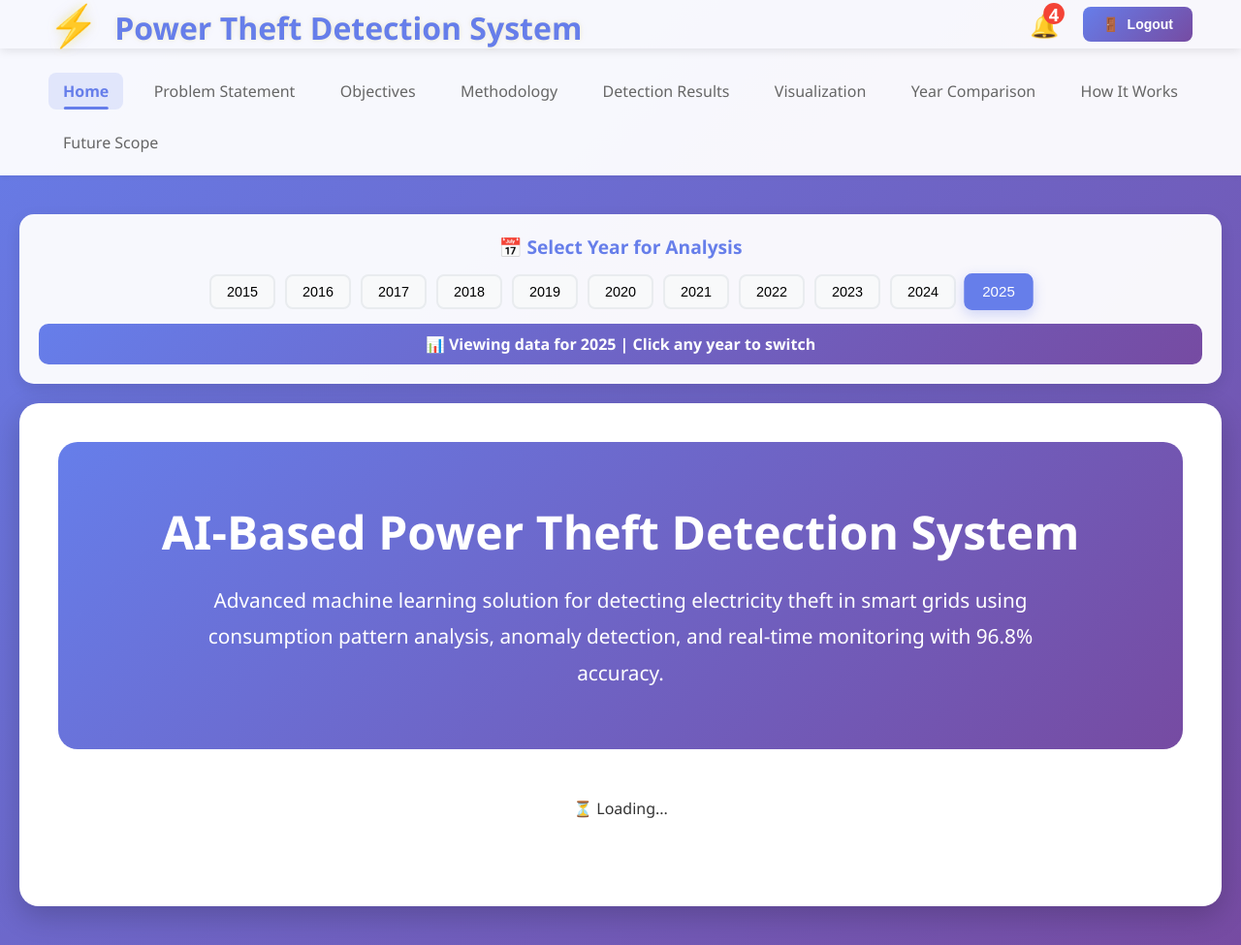
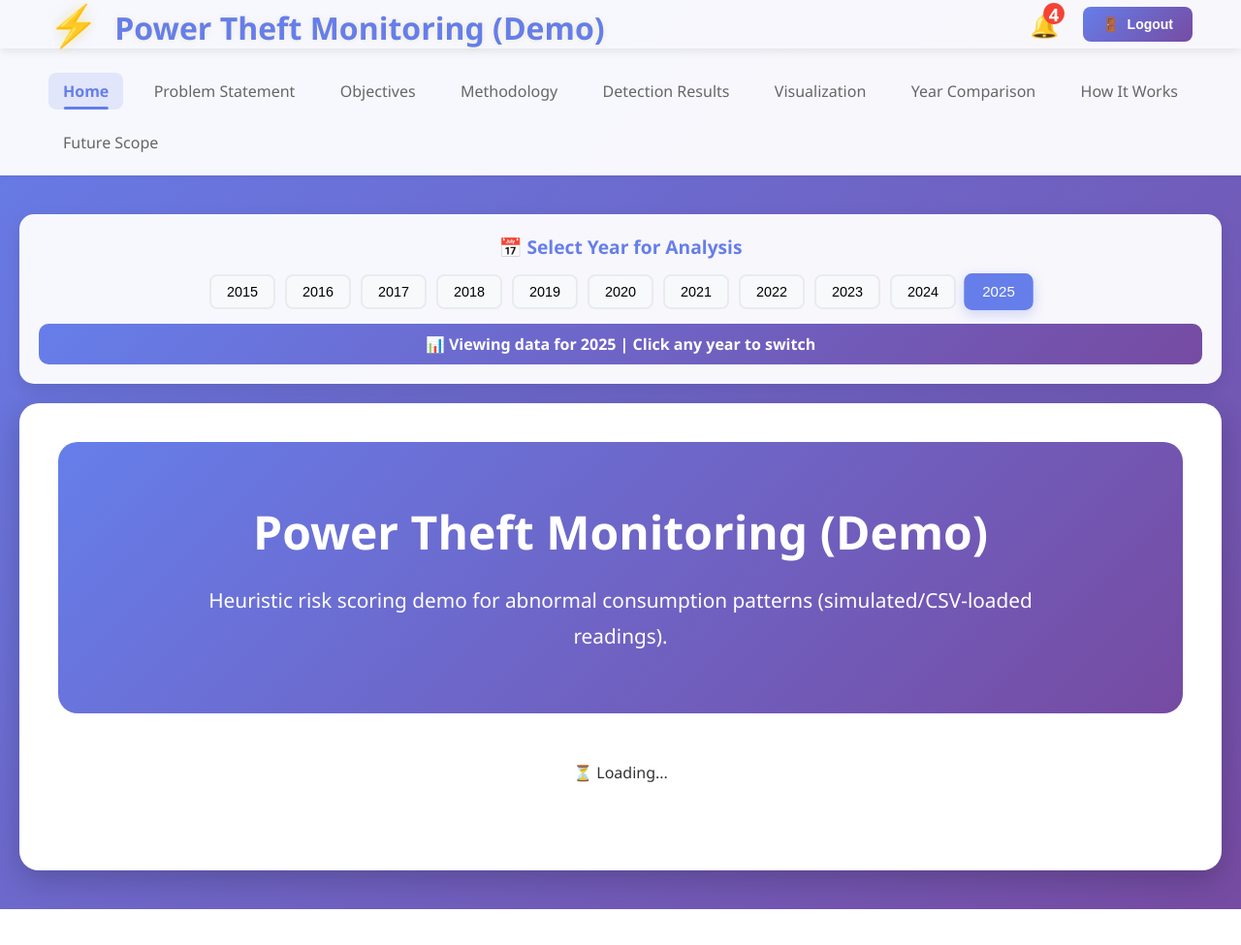
Before and after one commit to girishk03/power-theft-detection-system, a Flask app: page / in a window 1280 px wide. Shown: the whole page at 97% size. After the commit the page ends 938 px from the top, so only its background shows below. Run offline with Flask 3, Linux system fonts and the light colour scheme; the visitor is signed in with stand-in values (Sample User, id 1).

Commit message:
docs(ui): reframe dashboard text as heuristic demo

```diff
--- a/templates/index_with_timeline.html
+++ b/templates/index_with_timeline.html
@@ -3,7 +3,7 @@
 <head>
     <meta charset="UTF-8">
     <meta name="viewport" content="width=device-width, initial-scale=1.0">
-    <title>Power Theft Detection System - AI-Based IDS</title>
+    <title>Power Theft Monitoring (Demo) - Heuristic Risk Scoring</title>
     <script src="https://cdn.jsdelivr.net/npm/chart.js"></script>
     <style>
         * {
@@ -1244,7 +1244,7 @@
 <body>
     <div class="navbar">
         <div class="navbar-left">
-            <h1><span class="lightning-icon">⚡</span> Power Theft Detection System</h1>
+            <h1><span class="lightning-icon">⚡</span> Power Theft Monitoring (Demo)</h1>
         </div>
         <div class="navbar-right">
             <div class="alert-bell" onclick="toggleAlertPanel()">
@@ -1305,8 +1305,8 @@
         <!-- Home Section -->
         <div id="home" class="section active">
             <div class="hero">
-                <h1>AI-Based Power Theft Detection System</h1>
-                <p>Advanced machine learning solution for detecting electricity theft in smart grids using consumption pattern analysis, anomaly detection, and real-time monitoring with 96.8% accuracy.</p>
+                <h1>Power Theft Monitoring (Demo)</h1>
+                <p>Heuristic risk scoring demo for abnormal consumption patterns (simulated/CSV-loaded readings).</p>
             </div>
 
             <div class="stats-grid" id="statsGrid">
@@ -1335,7 +1335,7 @@
             <div class="objectives-list">
                 <div class="objective-item">
                     <h3>🎯 Primary Objective</h3>
-                    <p>Develop an AI-based intrusion detection system to identify electricity theft patterns with high accuracy and minimal false positives.</p>
+                    <p>Demonstrate a monitoring workflow that flags abnormal consumption using heuristic risk scoring.</p>
                 </div>
                 <div class="objective-item">
                     <h3>📊 Data Analysis</h3>
@@ -1343,11 +1343,11 @@
                 </div>
                 <div class="objective-item">
                     <h3>🤖 Machine Learning</h3>
-                    <p>Implement advanced ML algorithms including Random Forest, Neural Networks, and ensemble methods.</p>
+                    <p>Show an ML-ready code structure (optional experimental modules not used in the demo runtime).</p>
                 </div>
                 <div class="objective-item">
-                    <h3>⚡ Real-time Detection</h3>
-                    <p>Provide real-time monitoring and alert system for immediate theft detection and response.</p>
+                    <h3>⚡ Monitoring Workflow</h3>
+                    <p>Provide a dashboard + API workflow with poll-based simulated monitoring and rule-based alerts.</p>
                 </div>
             </div>
         </div>
@@ -1356,12 +1356,10 @@
         <div id="methodology" class="section">
             <h2>Methodology</h2>
             <h3>Dataset</h3>
-            <p><strong>Extended SGCC Dataset (2015-2025)</strong></p>
+            <p><strong>Demo Dataset (simulated / CSV-loaded)</strong></p>
             <ul>
-                <li>42,372 customers with 11 years of consumption data</li>
-                <li>4,321 days of daily consumption readings</li>
-                <li>Real utility company data from State Grid Corporation of China</li>
-                <li>8.5% theft rate with realistic consumption patterns</li>
+                <li>Illustrative customer/meter records generated at runtime or loaded from a CSV file</li>
+                <li>Schema is intentionally simple for demonstration purposes</li>
             </ul>
 
             <h3>Machine Learning Pipeline</h3>
@@ -1385,7 +1383,7 @@
         <!-- Detection Results -->
         <div id="results" class="section">
             <h2>Detection Results</h2>
-            <p>Real-time theft detection results based on consumption pattern analysis for the selected year:</p>
+            <p>Demo results based on heuristic risk scoring for the selected year:</p>
 
             <div class="results-table">
                 <table>
@@ -1400,7 +1398,7 @@
                             <th>Power Factor</th>
                             <th>Unit Consumed (kWh)</th>
                             <th>Expected (kWh)</th>
-                            <th>Theft Probability</th>
+                            <th>Risk Score (Demo)</th>
                             <th>Risk Level</th>
                             <th>Status</th>
                             <th>Action</th>
@@ -1440,7 +1438,7 @@
                 </div>
                 <div class="legend-item">
                     <div class="legend-color legend-theft"></div>
-                    <span>Detected Theft/Anomaly</span>
+                    <span>Flagged Anomaly (Demo)</span>
                 </div>
                 <div class="legend-item">
                     <div class="legend-color legend-threshold"></div>
@@ -1451,7 +1449,7 @@
 
         <!-- How It Works -->
         <div id="how-it-works" class="section">
-            <h2>⚡ How Theft Detection Works - Live Demo</h2>
+            <h2>⚡ How Risk Scoring Works (Demo)</h2>
 
             <!-- Interactive Visualization -->
             <div style="background: linear-gradient(135deg, #667eea 0%, #764ba2 100%); padding: 40px; border-radius: 20px; margin: 30px 0; box-shadow: 0 10px 30px rgba(0,0,0,0.3);">
@@ -1558,10 +1556,10 @@
                         </div>
                     </div>
 
-                    <!-- AI Detection System -->
+                    <!-- Risk Scoring (Demo) -->
                     <div style="position: absolute; left: 50%; transform: translateX(-50%); bottom: 40px; text-align: center;">
                         <div id="aiSystem" style="background: linear-gradient(135deg, #667eea, #764ba2); padding: 20px 40px; border-radius: 15px; box-shadow: 0 5px 15px rgba(102,126,234,0.5); transition: all 0.3s;">
-                            <div style="color: white; font-size: 1.5em; margin-bottom: 10px;">🤖 AI Detection System</div>
+                            <div style="color: white; font-size: 1.5em; margin-bottom: 10px;">📊 Risk Scoring (Demo)</div>
                             <div id="detectionStatus" style="color: white; font-weight: 600; font-size: 1.2em;">Monitoring...</div>
                             <div id="theftProbability" style="color: white; font-size: 1.5em; margin-top: 10px; font-weight: 700;">0%</div>
                         </div>
@@ -1569,7 +1567,7 @@
 
                 </div>
 
-                <!-- Real-time Metrics -->
+                <!-- Live Metrics (Simulated) -->
                 <div style="background: white; padding: 20px; border-radius: 15px; margin-top: 20px;">
                     <div style="display: grid; grid-template-columns: repeat(auto-fit, minmax(200px, 1fr)); gap: 20px;">
                         <div style="text-align: center; padding: 15px; background: #f8f9fa; border-radius: 10px;">
@@ -1595,19 +1593,17 @@
             <!-- Detection Process Explanation -->
             <h3>🔍 Detection Process</h3>
             <ol style="font-size: 1.1em; line-height: 1.8;">
-                <li><strong>Data Collection:</strong> Smart meters collect consumption data every day</li>
+                <li><strong>Data Collection:</strong> Readings are simulated or loaded from a CSV file</li>
                 <li><strong>Pattern Analysis:</strong> The system analyzes consumption patterns</li>
                 <li><strong>Anomaly Detection:</strong> System identifies unusual consumption behaviors</li>
                 <li><strong>Risk Assessment (Demo Mode):</strong> The dashboard computes a heuristic risk score using: <code>risk_score = 1 - (actual_consumption / expected_consumption)</code></li>
                 <li><strong>Alert Generation:</strong> High-risk cases (>70% risk score) are flagged for investigation</li>
             </ol>
 
-            <h3>📊 Model Performance</h3>
+            <h3>📊 Notes</h3>
             <ul style="font-size: 1.1em; line-height: 1.8;">
-                <li><strong>Accuracy:</strong> 96.8% overall detection accuracy</li>
-                <li><strong>AUC-ROC:</strong> 0.982 area under the curve</li>
-                <li><strong>Precision:</strong> 92% for theft detection</li>
-                <li><strong>Recall:</strong> 69% theft case identification</li>
+                <li>Outputs shown here are generated by heuristic rules for UI/API demonstration.</li>
+                <li>No trained model is used by the current demo runtime.</li>
             </ul>
         </div>
 
@@ -1685,14 +1681,14 @@
                                 <td id="totalCustomersTrend">-</td>
                             </tr>
                             <tr>
-                                <td>Flagged for Theft</td>
+                                <td>Flagged (Demo)</td>
                                 <td id="flaggedCustomers1">-</td>
                                 <td id="flaggedCustomers2">-</td>
                                 <td id="flaggedCustomersChange">-</td>
                                 <td id="flaggedCustomersTrend">-</td>
                             </tr>
                             <tr>
-                                <td>Theft Rate (%)</td>
+                                <td>Flag Rate (%) (Demo)</td>
                                 <td id="theftRate1">-</td>
                                 <td id="theftRate2">-</td>
                                 <td id="theftRateChange">-</td>
@@ -1729,7 +1725,7 @@
             <h3>Enhancements</h3>
             <ul>
                 <li><strong>Deep Learning:</strong> Implement CNN-LSTM for temporal pattern recognition</li>
-                <li><strong>Real-time Processing:</strong> Stream processing for instant detection</li>
+                <li><strong>Streaming Ingestion (optional):</strong> Replace simulated polling with an event/stream pipeline</li>
                 <li><strong>IoT Integration:</strong> Smart meter network integration</li>
                 <li><strong>Mobile App:</strong> Field officer mobile application</li>
                 <li><strong>Blockchain:</strong> Secure and transparent audit trail</li>
@@ -1738,7 +1734,7 @@
             <h3>Scalability</h3>
             <ul>
                 <li>Cloud deployment for handling millions of customers</li>
-                <li>Distributed computing for real-time processing</li>
+                <li>Distributed processing for higher-throughput monitoring</li>
                 <li>API integration with existing utility systems</li>
                 <li>Multi-region deployment capabilities</li>
             </ul>
@@ -2387,8 +2383,8 @@
                 {
                     id: 1,
                     priority: 'critical',
-                    title: 'Critical Theft Detected',
-                    message: 'Customer MTR-2025-00001 shows 95% theft probability in Zone 11',
+                    title: 'Critical Risk Flag (Demo)',
+                    message: 'Meter MTR-2025-00001 flagged as HIGH risk in Zone 11 (heuristic demo)',
                     time: '2 minutes ago',
                     status: 'new',
                     meterId: 'MTR-2025-00001'
@@ -2671,7 +2667,7 @@
             setTimeout(() => {
                 const isHowItWorksTab = document.querySelector('.tab-button.active')?.textContent.includes('How It Works');
                 if (isHowItWorksTab) {
-                    showNotification('🚨 Theft detected! System triggered alarm', 'error');
+                    showNotification('🚨 High risk flagged (demo). Alarm triggered', 'error');
                 }
             }, 1500);
         }
@@ -2704,7 +2700,7 @@
             const actualCurrent = (EXPECTED_CURRENT * currentPercent / 100).toFixed(2);
             const drop = (100 - currentPercent).toFixed(0);
 
-            // Calculate theft probability using the same formula as backend
+            // Calculate heuristic risk score using the same formula as backend
             const ratio = actualCurrent / EXPECTED_CURRENT;
             let theftProb = 1 - ratio;
 
@@ -2721,15 +2717,15 @@
             if (theftProb > 0.7) {
                 riskLevel = 'HIGH';
                 riskColor = '#f44336';
-                statusText = '🚨 THEFT DETECTED!';
+                statusText = '🚨 High Risk Flag (Demo)';
             } else if (theftProb >= 0.4) {
                 riskLevel = 'MEDIUM';
                 riskColor = '#FF9800';
-                statusText = '⚠️ Suspicious Activity';
+                statusText = '⚠️ Elevated Risk (Demo)';
             } else {
                 riskLevel = 'LOW';
                 riskColor = '#4CAF50';
-                statusText = '✅ Normal Operation';
+                statusText = '✅ Normal Range (Demo)';
             }
 
             // Update UI elements
@@ -2809,16 +2805,16 @@
                     // 🚨 TRIGGER CONTINUOUS ALARM FOR HIGH RISK THEFT DETECTION
                     alarmSoundInterval = playContinuousAlarm();
                     if (isHowItWorksTab) {
-                        showNotification('🚨 HIGH RISK THEFT DETECTED!', 'error');
+                        showNotification('🚨 HIGH RISK FLAG (DEMO)!', 'error');
                     }
-                    console.log('🚨 HIGH RISK THEFT DETECTED - CONTINUOUS ALARM TRIGGERED!');
+                    console.log('🚨 HIGH RISK FLAG (DEMO) - CONTINUOUS ALARM TRIGGERED!');
                 } else if (currentRiskLevel === 'MEDIUM') {
                     // 🔔 TRIGGER SINGLE ALARM FOR MEDIUM RISK THEFT DETECTION
                     playAlarmSound();
                     if (isHowItWorksTab) {
-                        showNotification('⚠️ MEDIUM RISK THEFT DETECTED!', 'warning');
+                        showNotification('⚠️ MEDIUM RISK FLAG (DEMO)!', 'warning');
                     }
-                    console.log('⚠️ MEDIUM RISK THEFT DETECTED - ALARM TRIGGERED!');
+                    console.log('⚠️ MEDIUM RISK FLAG (DEMO) - ALARM TRIGGERED!');
                 } else if (currentRiskLevel === 'NORMAL' && previousRiskLevel !== 'NORMAL') {
                     // Show normal operation restored message
                     if (isHowItWorksTab) {
--- a/templates/login.html
+++ b/templates/login.html
@@ -3,7 +3,7 @@
 <head>
     <meta charset="UTF-8">
     <meta name="viewport" content="width=device-width, initial-scale=1.0">
-    <title>Login - Power Theft Detection System</title>
+    <title>Login - Power Theft Monitoring (Demo)</title>
     <style>
         * {
             margin: 0;
@@ -156,8 +156,8 @@
     <div class="login-container">
         <div class="login-header">
             <div class="login-icon">⚡</div>
-            <h1>Power Theft Detection</h1>
-            <p>AI-Based Intrusion Detection System</p>
+            <h1>Power Theft Monitoring (Demo)</h1>
+            <p>Heuristic risk scoring for abnormal consumption</p>
         </div>
 
         <div class="login-form">
```
